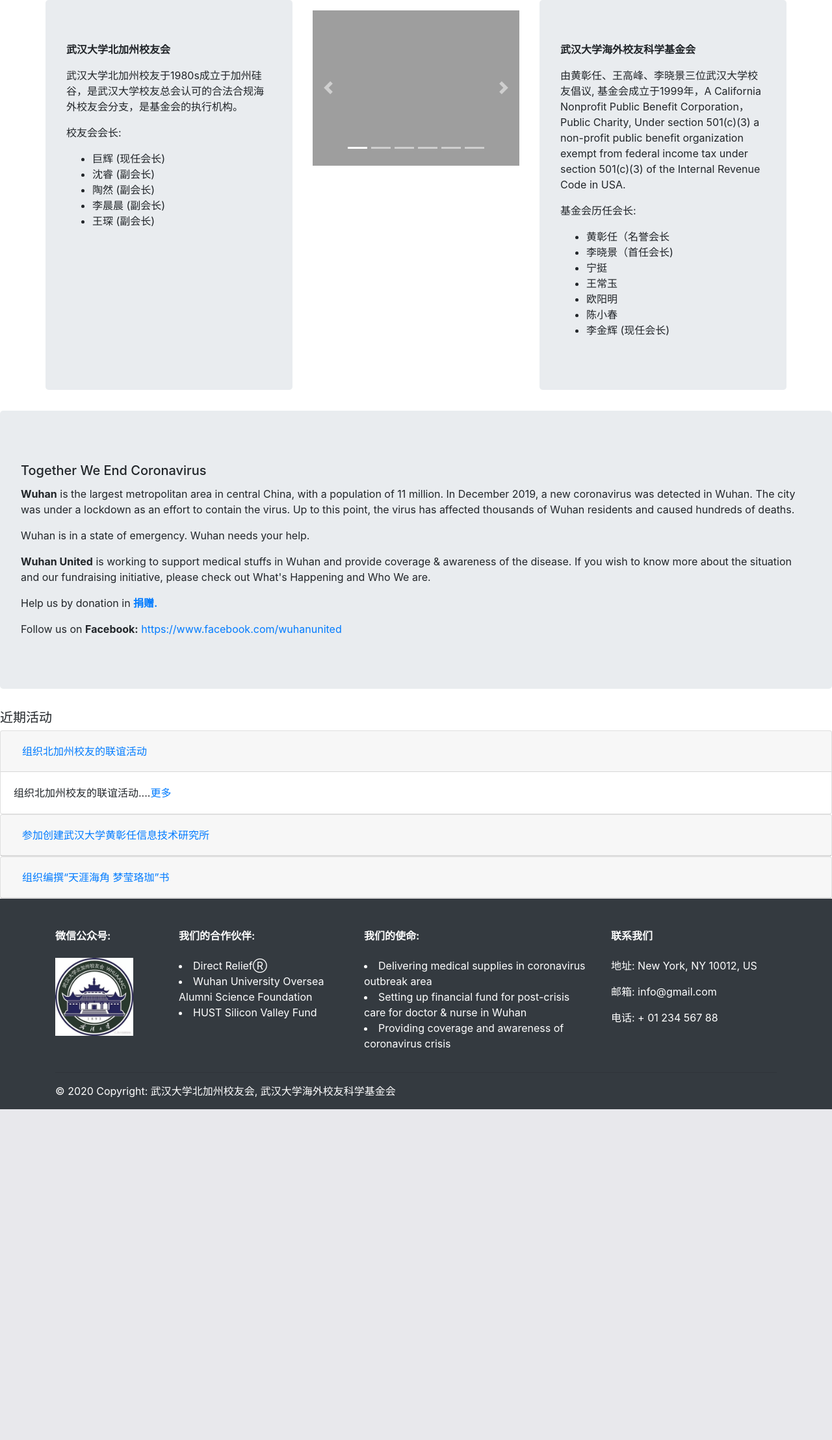
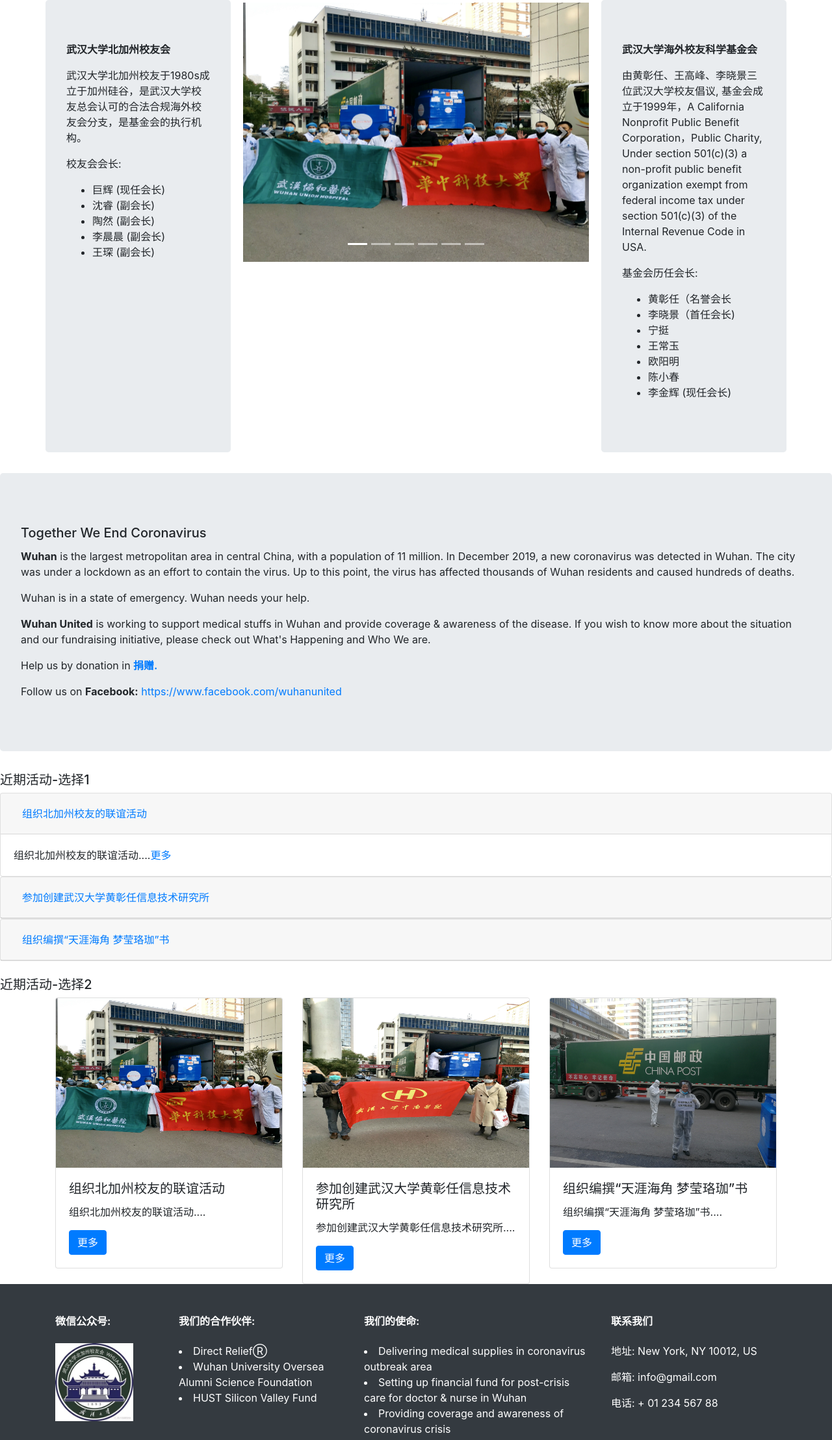
Before and after one commit to gaohongwei/wuhan_need_you, a Flask app: page / in a window 1280 px wide. Shown: the part 96-2312 px from the top of the page at 65% size. Before the commit the page ends 1803 px from the top, so only its background shows below. Run offline with Flask 2, Linux system fonts and the light colour scheme; some libraries are stand-ins or nearby versions; grey boxes are pictures that could not be loaded.

Commit message:
home page prototype 2

```diff
--- a/app/templates/base.html
+++ b/app/templates/base.html
@@ -20,6 +20,9 @@
 	  	<a href="/">
 	  		<img src="{{url_for('static', filename='image/logo.jpg')}}" width="80" height="80">
 	  	</a>
+	  	<button class="navbar-toggler" type="button" data-toggle="collapse" data-target="#navbarNav" aria-controls="navbarNav" aria-expanded="false" aria-label="Toggle navigation">
+	    <span class="navbar-toggler-icon"></span>
+	  	</button>
 	  	<div class="collapse navbar-collapse" id="navbarNav">
 	    	<ul class="navbar-nav">
 	    		{% for menu in menus %}
--- a/app/templates/pages/index.html
+++ b/app/templates/pages/index.html
@@ -2,11 +2,9 @@
 {% block title %}Home{% endblock %}
 {% block body %}
 
-
-
-<div class="container" sytle="height: 20%">
+<div class="container">
   <div class="row">
-    <div class="col-md-4 col-lg-4 col-xl-4 jumbotron">
+    <div class="col-md-3 col-lg-3 col-xl-3 jumbotron">
     	<p><strong>武汉大学北加州校友会</strong></p>
       	<p>武汉大学北加州校友于1980s成立于加州硅谷，是武汉大学校友总会认可的合法合规海外校友会分支，是基金会的执行机构。</p>
       	<p>校友会会长:</p>
@@ -19,8 +17,8 @@
 		</ul>
     </div>
 
-    <div class="col-md-4 col-lg-4 col-xl-4">
-      	<div class="home_content w-100 p-3 mx-auto">
+    <div class="col-md-6 col-lg-6 col-xl-6">
+      	<div class="home_content w-100 p-1 mx-auto">
 			<div id="carouselExampleIndicators" class="carousel slide" data-ride="carousel">
 			  <ol class="carousel-indicators">
 			    <li data-target="#carouselExampleIndicators" data-slide-to="0" class="active"></li>
@@ -32,22 +30,22 @@
 			  </ol>
 			  <div class="carousel-inner">
 			    <div class="carousel-item active">
-			      <img class="d-block w-100 h-50" src="{{url_for('static', filename='image/h1.jpg')}}" alt="First slide">
+			      <img class="d-block img-fluid" src="{{url_for('static', filename='image/h2/h1.jpg')}}" alt="First slide">
 			    </div>
 			    <div class="carousel-item">
-			      <img class="d-block w-100 h-50" src="{{url_for('static', filename='image/h2.jpg')}}" alt="Second slide">
+			      <img class="d-block img-fluid" src="{{url_for('static', filename='image/h2/h2.jpg')}}" alt="Second slide">
 			    </div>
 			    <div class="carousel-item">
-			      <img class="d-block w-100" src="{{url_for('static', filename='image/h3.jpg')}}" alt="Third slide">
+			      <img class="d-block img-fluid" src="{{url_for('static', filename='image/h2/h3.jpg')}}" alt="Third slide">
 			    </div>
 			    <div class="carousel-item">
-			      <img class="d-block w-100" src="{{url_for('static', filename='image/h4.jpg')}}" alt="Third slide">
+			      <img class="d-block img-fluid" src="{{url_for('static', filename='image/h2/h4.jpg')}}" alt="Third slide">
 			    </div>
 			    <div class="carousel-item">
-			      <img class="d-block w-100" src="{{url_for('static', filename='image/h5.jpg')}}" alt="Third slide">
+			      <img class="d-block img-fluid" src="{{url_for('static', filename='image/h2/h5.jpg')}}" alt="Third slide">
 			    </div>
 			    <div class="carousel-item">
-			      <img class="d-block w-100" src="{{url_for('static', filename='image/h6.jpg')}}" alt="Third slide">
+			      <img class="d-block img-fluid" src="{{url_for('static', filename='image/h2/h6.jpg')}}" alt="Third slide">
 			    </div>
 			  </div>
 			  <a class="carousel-control-prev" href="#carouselExampleIndicators" role="button" data-slide="prev">
@@ -62,7 +60,7 @@
 		</div>
 
     </div>
-    <div class="col-md-4 col-lg-4 col-xl-4 jumbotron">
+    <div class="col-md-3 col-lg-3 col-xl-3 jumbotron">
       <p><strong>武汉大学海外校友科学基金会</strong></p>
       	<p>由黄彰任、王高峰、李晓景三位武汉大学校友倡议, 基金会成立于1999年，A California Nonprofit Public Benefit Corporation，Public Charity, Under section 501(c)(3)  a non-profit public benefit organization exempt from federal income tax under section 501(c)(3) of the Internal Revenue Code in USA.</p>
       	<p>基金会历任会长:</p>
@@ -77,6 +75,7 @@
 		</ul>
     </div>
   </div>
+
 </div>
 
 
@@ -93,7 +92,7 @@
 </div>
 
 
-<h5>近期活动</h5>
+<h5>近期活动-选择1</h5>
 <div id="accordion">
   <div class="card">
     <div class="card-header" id="headingOne">
@@ -141,4 +140,44 @@
   </div>
 </div>
 
+<br>
+<h5>近期活动-选择2</h5>
+
+<div class="container">
+<div class="row">
+<div class="col-sm-4">
+	<div class="card ">
+	  <img class="card-img-top" src="{{url_for('static', filename='image/h2/h1.jpg')}}" alt="Card image cap">
+	  <div class="card-body">
+	    <h5 class="card-title">组织北加州校友的联谊活动</h5>
+	    <p class="card-text">组织北加州校友的联谊活动....</p>
+	    <a href="#" class="btn btn-primary">更多</a>
+	  </div>
+	</div>
+</div>
+
+<div class="col-sm-4">
+	<div class="card">
+	  <img class="card-img-top" src="{{url_for('static', filename='image/h2/h2.jpg')}}" alt="Card image cap">
+	  <div class="card-body">
+	    <h5 class="card-title">参加创建武汉大学黄彰任信息技术研究所</h5>
+	    <p class="card-text">参加创建武汉大学黄彰任信息技术研究所....</p>
+	    <a href="#" class="btn btn-primary">更多</a>
+	  </div>
+	</div>
+</div>
+
+<div class="col-sm-4">
+	<div class="card">
+	  <img class="card-img-top" src="{{url_for('static', filename='image/h2/h3.jpg')}}" alt="Card image cap">
+	  <div class="card-body">
+	    <h5 class="card-title">组织编撰“天涯海角 梦莹珞珈”书</h5>
+	    <p class="card-text">组织编撰“天涯海角 梦莹珞珈”书....</p>
+	    <a href="#" class="btn btn-primary">更多</a>
+	  </div>
+	</div>
+</div>
+</div>
+</div>
+
 {% endblock %}
```
Also changed, not shown: app/static/image/h2/h1.jpg (added), app/static/image/h2/h2.jpg (added), app/static/image/h2/h3.jpg (added), app/static/image/h2/h4.jpg (added), app/static/image/h2/h5.jpg (added), 1 other file.
